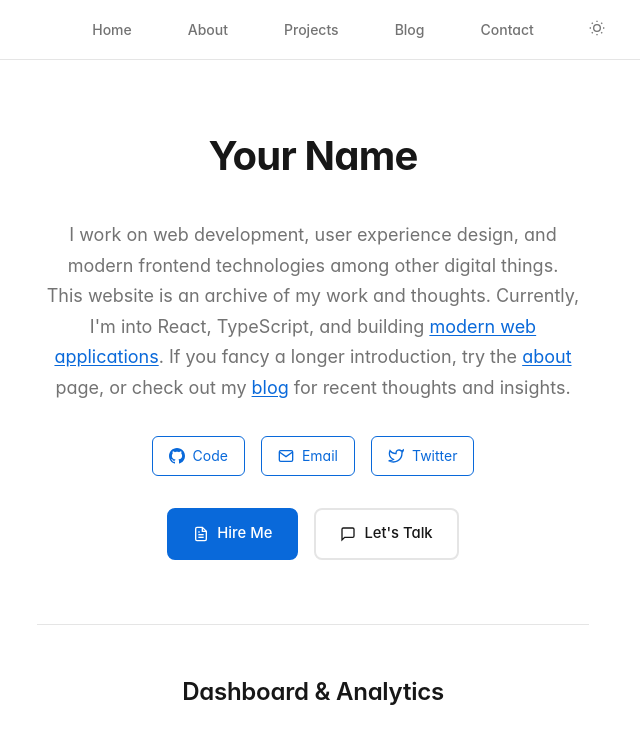
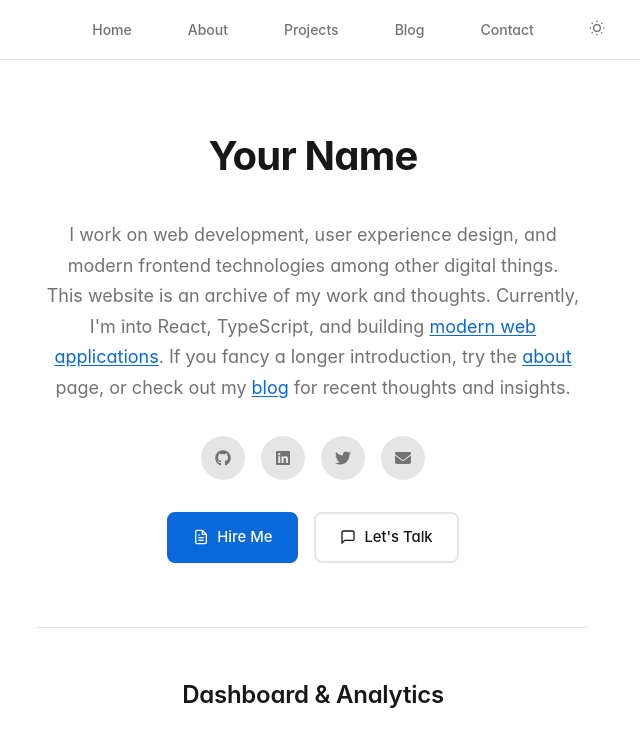
Before and after one commit to NishikantaRay/renderer, a website: page index.html in a window 1280 px wide. Shown: the top 740 px of the page, without its empty margins (327-967 px from the left). Drawn offline with nearby package versions, Linux system fonts and the light colour scheme; a web font is replaced by a local one.

Commit message:
added socila icons as configurable

```diff
--- a/index.html
+++ b/index.html
@@ -9,11 +9,17 @@
     <!-- Fonts -->
     <link rel="stylesheet" href="https://rsms.me/inter/inter.css">
 
+    <!-- Font Awesome -->
+    <link rel="stylesheet" href="https://cdnjs.cloudflare.com/ajax/libs/font-awesome/6.4.0/css/all.min.css">
+
     <!-- Chart.js for analytics -->
     <script src="https://cdn.jsdelivr.net/npm/chart.js@4.4.0/dist/chart.umd.js"></script>
 
     <!-- Dashboard Configuration -->
     <script src="js/dashboard-config.js"></script>
+
+    <!-- Social Configuration -->
+    <script src="js/social-config.js"></script>
 
     <!-- Markdown parser -->
     <script src="https://cdn.jsdelivr.net/npm/marked@9.1.2/marked.min.js"></script>
@@ -225,19 +231,34 @@
         .social-link {
             display: inline-flex;
             align-items: center;
-            gap: var(--space-2);
-            padding: var(--space-2) var(--space-4);
-            border: 1px solid var(--text-accent);
-            border-radius: 0.375rem;
-            color: var(--text-accent);
+            justify-content: center;
+            width: 44px;
+            height: 44px;
+            background: var(--border);
+            border-radius: 50%;
+            color: var(--text-muted);
             text-decoration: none;
-            font-size: 0.875rem;
-            transition: all 0.2s;
+            transition: all 0.2s ease;
+            position: relative;
         }
 
         .social-link:hover {
             background: var(--text-accent);
-            color: var(--bg);
+            color: white;
+            transform: translateY(-2px);
+            box-shadow: 0 4px 12px rgba(9, 105, 218, 0.3);
+        }
+
+        .social-icon {
+            display: flex;
+            align-items: center;
+            justify-content: center;
+        }
+
+        .social-text {
+            margin-left: 8px;
+            font-size: 0.875rem;
+            font-weight: 500;
         }
 
         /* Hero Action Buttons */
@@ -482,13 +503,13 @@
             }
 
             .social-links {
-                flex-direction: column;
-                align-items: center;
+                gap: var(--space-3);
+                justify-content: center;
             }
 
             .social-link {
-                width: 200px;
-                justify-content: center;
+                width: 40px;
+                height: 40px;
             }
         }
 
@@ -1014,26 +1035,8 @@
                 <p>I work on web development, user experience design, and modern frontend technologies among other digital things.</p>
                 <p>This website is an archive of my work and thoughts. Currently, I'm into React, TypeScript, and building <a href="projects.html">modern web applications</a>. If you fancy a longer introduction, try the <a href="about.html">about</a> page, or check out my <a href="blog.html">blog</a> for recent thoughts and insights.</p>
             </div>
-            <div class="social-links">
-                <a href="https://github.com/yourusername" target="_blank" class="social-link">
-                    <svg width="16" height="16" viewBox="0 0 24 24" fill="currentColor">
-                        <path d="M12 0c-6.626 0-12 5.373-12 12 0 5.302 3.438 9.8 8.207 11.387.599.111.793-.261.793-.577v-2.234c-3.338.726-4.033-1.416-4.033-1.416-.546-1.387-1.333-1.756-1.333-1.756-1.089-.745.083-.729.083-.729 1.205.084 1.839 1.237 1.839 1.237 1.07 1.834 2.807 1.304 3.492.997.107-.775.418-1.305.762-1.604-2.665-.305-5.467-1.334-5.467-5.931 0-1.311.469-2.381 1.236-3.221-.124-.303-.535-1.524.117-3.176 0 0 1.008-.322 3.301 1.23.957-.266 1.983-.399 3.003-.404 1.02.005 2.047.138 3.006.404 2.291-1.552 3.297-1.23 3.297-1.23.653 1.653.242 2.874.118 3.176.77.84 1.235 1.911 1.235 3.221 0 4.609-2.807 5.624-5.479 5.921.43.372.823 1.102.823 2.222v3.293c0 .319.192.694.801.576 4.765-1.589 8.199-6.086 8.199-11.386 0-6.627-5.373-12-12-12z"/>
-                    </svg>
-                    Code
-                </a>
-                <a href="mailto:your.email@example.com" class="social-link">
-                    <svg width="16" height="16" viewBox="0 0 24 24" fill="none" stroke="currentColor" stroke-width="2">
-                        <path d="M4 4h16c1.1 0 2 .9 2 2v12c0 1.1-.9 2-2 2H4c-1.1 0-2-.9-2-2V6c0-1.1.9-2 2-2z"></path>
-                        <polyline points="22,6 12,13 2,6"></polyline>
-                    </svg>
-                    Email
-                </a>
-                <a href="https://twitter.com/yourusername" target="_blank" class="social-link">
-                    <svg width="16" height="16" viewBox="0 0 24 24" fill="none" stroke="currentColor" stroke-width="2">
-                        <path d="M23 3a10.9 10.9 0 0 1-3.14 1.53 4.48 4.48 0 0 0-7.86 3v1A10.66 10.66 0 0 1 3 4s-4 9 5 13a11.64 11.64 0 0 1-7 2c9 5 20 0 20-11.5a4.5 4.5 0 0 0-.08-.83A7.72 7.72 0 0 0 23 3z"></path>
-                    </svg>
-                    Twitter
-                </a>
+            <div class="social-links" id="social-links">
+                <!-- Social links will be populated by JavaScript -->
             </div>
 
             <!-- Action Buttons -->
@@ -1196,6 +1199,7 @@
                 this.loadAllContent();
                 this.setupNavigation();
                 this.setupDashboard();
+                this.setupSocialLinks();
             }
 
             setupTheme() {
@@ -1730,6 +1734,20 @@
 
                 learningContainer.innerHTML = learningHTML;
             }
+
+            setupSocialLinks() {
+                // Check if social config is available
+                if (typeof window.SOCIAL_CONFIG === 'undefined') {
+                    console.warn('Social config not found');
+                    return;
+                }
+
+                const socialContainer = document.getElementById('social-links');
+                if (!socialContainer) return;
+
+                // Generate and insert social links HTML
+                socialContainer.innerHTML = window.SOCIAL_CONFIG.generateSocialLinksHTML();
+            }
         }
 
         // Dashboard-specific functionality
--- /dev/null
+++ b/js/social-config.js
@@ -0,0 +1,98 @@
+/**
+ * Social Links Configuration
+ * Configure all social media links and icons from one place
+ */
+
+window.SOCIAL_CONFIG = {
+    // Social links configuration
+    links: [
+        {
+            id: 'github',
+            name: 'GitHub',
+            url: 'https://github.com/yourusername',
+            icon: 'fab fa-github',
+            target: '_blank',
+            enabled: true
+        },
+        {
+            id: 'linkedin',
+            name: 'LinkedIn',
+            url: 'https://linkedin.com/in/yourusername',
+            icon: 'fab fa-linkedin',
+            target: '_blank',
+            enabled: true
+        },
+        {
+            id: 'twitter',
+            name: 'Twitter',
+            url: 'https://twitter.com/yourusername',
+            icon: 'fab fa-twitter',
+            target: '_blank',
+            enabled: true
+        },
+        {
+            id: 'email',
+            name: 'Email',
+            url: 'mailto:your.email@example.com',
+            icon: 'fas fa-envelope',
+            target: '_self',
+            enabled: true
+        },
+        {
+            id: 'instagram',
+            name: 'Instagram',
+            url: 'https://instagram.com/yourusername',
+            icon: 'fab fa-instagram',
+            target: '_blank',
+            enabled: false
+        },
+        {
+            id: 'youtube',
+            name: 'YouTube',
+            url: 'https://youtube.com/@yourusername',
+            icon: 'fab fa-youtube',
+            target: '_blank',
+            enabled: false
+        },
+        {
+            id: 'discord',
+            name: 'Discord',
+            url: 'https://discord.gg/yourinvite',
+            icon: 'fab fa-discord',
+            target: '_blank',
+            enabled: false
+        }
+    ],
+
+    // Display settings
+    settings: {
+        showText: false,  // Set to false for icons only
+        showTooltips: true,
+        maxVisible: 6,
+        iconSize: '20px',
+        spacing: '1rem'
+    },
+
+    // Get enabled social links
+    getEnabledLinks() {
+        return this.links.filter(link => link.enabled).slice(0, this.settings.maxVisible);
+    },
+
+    // Generate social links HTML
+    generateSocialLinksHTML() {
+        const enabledLinks = this.getEnabledLinks();
+
+        return enabledLinks.map(link => {
+            const target = link.target ? `target="${link.target}"` : '';
+            const tooltip = this.settings.showTooltips ? `title="${link.name}"` : '';
+            const text = this.settings.showText ? `<span class="social-text">${link.name}</span>` : '';
+
+            return `
+                <a href="${link.url}" ${target} class="social-link" ${tooltip} data-social="${link.id}">
+                    <span class="social-icon"><i class="${link.icon}"></i></span>
+                    ${text}
+                </a>
+            `;
+        }).join('');
+    }
+};
```
